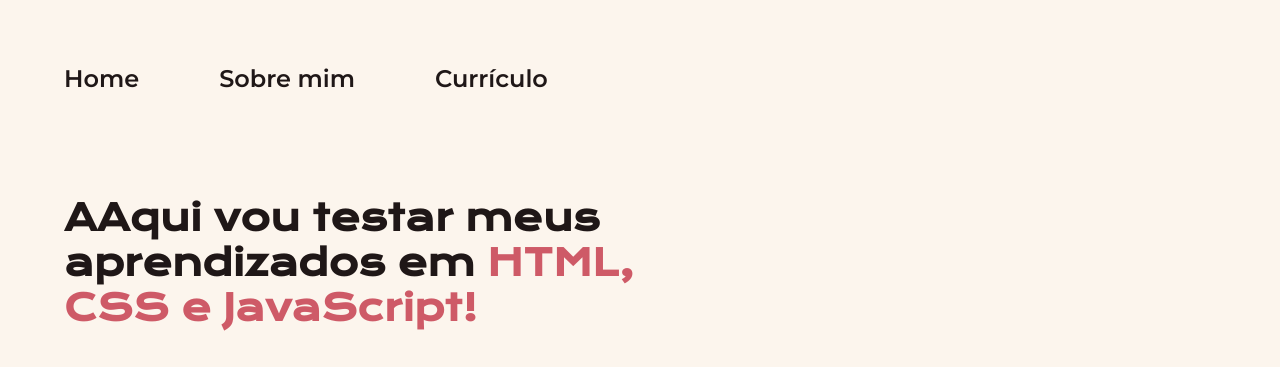
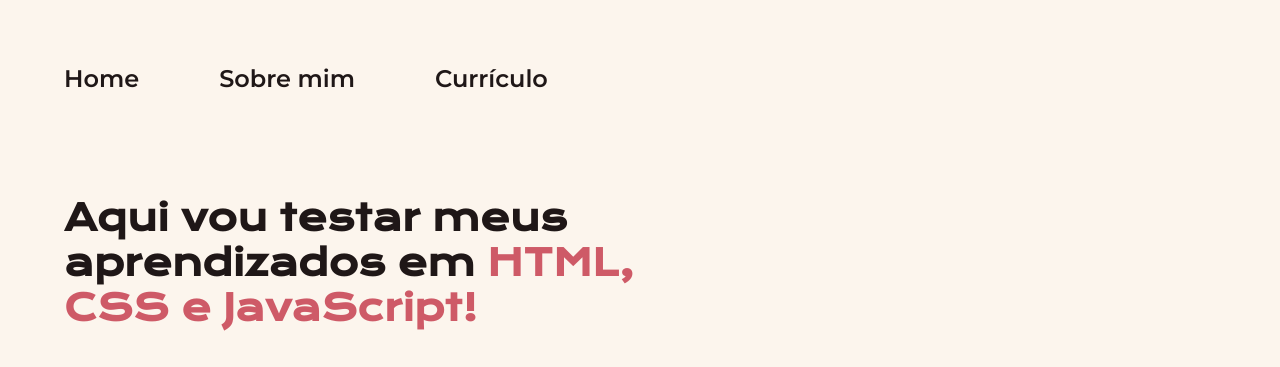
Before and after one commit to LuizFelipeSilva/portifolio, a plain HTML site: page index.html in a window 1280 px wide. Shown: the top 367 px of the page. Drawn offline with nearby package versions, Linux system fonts and the light colour scheme.

Commit message:
voltandoA

```diff
--- a/index.html
+++ b/index.html
@@ -17,7 +17,7 @@
     </header>
     <main class="intro">
         <section class="intro__conteudo">
-            <h1 class="intro__conteudo__titulo">AAqui vou testar meus aprendizados em <strong class="titulo">HTML, CSS e JavaScript!</strong> </h1>
+            <h1 class="intro__conteudo__titulo">Aqui vou testar meus aprendizados em <strong class="titulo">HTML, CSS e JavaScript!</strong> </h1>
             <p class="intro__conteudo__texto">Meu primeiro contato com HTML e CSS foi realizando um tutorial da CollabCode, que continha um passo a passo básico da linguegem, para criar uma página web simples.
                 Em seguida, tive experiências profissional com aplicativos relacionados ao Front-End.
                 Por fim, me dediquei aos estudos com uma formação Front-End de cursos no site da Alura, que me motivou a aprender mais, pois o formato de aprendizado é muito interativo, sendo nítido o progresso a cada aula.
```
